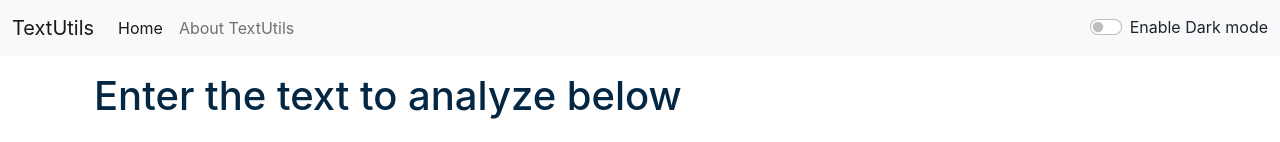
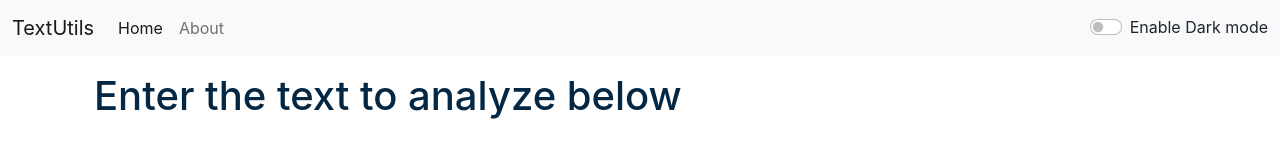
Before and after one commit to dubeycode/textutills, a React (Create React App) app in the folder textutills/: page / in a window 1280 px wide. Shown: the top 142 px of the page. Built offline with nearby package versions, Linux system fonts and the light colour scheme.

Commit message:
Add Router and route

```diff
--- a/textutills/package.json
+++ b/textutills/package.json
@@ -7,6 +7,7 @@
     "@testing-library/user-event": "^13.5.0",
     "react": "^19.1.1",
     "react-dom": "^19.1.1",
+    "react-router-dom": "^7.8.0",
     "react-scripts": "5.0.1",
     "web-vitals": "^2.1.4"
   },
--- a/textutills/src/App.js
+++ b/textutills/src/App.js
@@ -1,54 +1,67 @@
 import logo from "./logo.svg";
 import "./App.css";
 import Navbar from "./components/Navbar";
+import { About } from "./components/About";
 import { Textforms } from "./components/Textforms";
-import  {Alert}  from "./components/Alert";
+import { Alert } from "./components/Alert";
+import React, { useState } from 'react';
 
-import React, { useState } from 'react';
+import {
+  BrowserRouter as Router,
+  Routes,
+  Route,
+  Link
+} from "react-router-dom"
+
 
 function App() {
   const [mode, setMode] = useState('light'); //weather dark mode is enable or not
   const [alert, setAlert] = useState(null)
 
-  const showAlert=(message,type)=>{
+  const showAlert = (message, type) => {
     setAlert({
-      msg:message,
-      type:type
+      msg: message,
+      type: type
     })
-    setTimeout(()=>{
+    setTimeout(() => {
       setAlert(null)
-    },2000)
+    }, 2000)
   }
 
-  const toggleMode=()=>{
-    if(mode==='light'){
+  const toggleMode = () => {
+    if (mode === 'light') {
       setMode('dark');
-      document.body.style.backgroundColor='#042743';
-      showAlert("Dark Mode has been enabled","success");
-      document.title='TextUtils -Dark Mode';
+      document.body.style.backgroundColor = '#042743';
+      showAlert("Dark Mode has been enabled", "success");
+      document.title = 'TextUtils -Dark Mode';
       setInterval(() => {
-        document.title='TextUtils is  Amazing Webpage';
+        document.title = 'TextUtils is  Amazing Webpage';
       }, 2000);
       setInterval(() => {
-        document.title='Install textutills Now';
+        document.title = 'Install textutills Now';
       }, 1500);
 
     }
-    else{
+    else {
       setMode('light');
-      document.body.style.backgroundColor='white';
-      showAlert("Light Mode has been enabled","success");
-      document.title='TextUtils -Dark Mode';
+      document.body.style.backgroundColor = 'white';
+      showAlert("Light Mode has been enabled", "success");
+      document.title = 'TextUtils -Dark Mode';
     }
 
   }
   return (
     <>
-      <Navbar title="TextUtils" mode={mode} about="About TextUtils" toggleMode={toggleMode} />
-      <Alert alert={alert} />
-      <div className="container my-3">
-        <Textforms showAlert={showAlert} heading="Enter the text to analyze below" mode={mode}  />
-      </div>
+      <Router>
+        <Navbar title="TextUtils" mode={mode} about="About" toggleMode={toggleMode} />
+        <Alert alert={alert} />
+        <div className="container my-3">
+          <Routes>
+            <Route exact path="/about" element={< About />} />
+            <Route exact path="/" element={<Textforms showAlert={showAlert} heading="Enter the text to analyze below" mode={mode} />}/>
+          </Routes>
+        </div>
+      </Router>
     </>
   );
 }
--- a/textutills/src/components/Navbar.jsx
+++ b/textutills/src/components/Navbar.jsx
@@ -1,4 +1,6 @@
 import React from "react";
+import { Link } from "react-router-dom";
+
 import PropTypes from "prop-types";
 export default function Navbar(props) {
   return (
@@ -6,9 +8,9 @@
       className={`navbar navbar-expand-lg navbar-${props.mode} bg-${props.mode}`}
     >
       <div className="container-fluid">
-        <a className="navbar-brand" href="/">
+        <Link className="navbar-brand" to="/">
           {props.title}
-        </a>
+        </Link>
         <button
           className="navbar-toggler"
           type="button"
@@ -23,27 +25,16 @@
         <div className="collapse navbar-collapse" id="navbarSupportedContent">
           <ul className="navbar-nav me-auto mb-2 mb-lg-0">
             <li className="nav-item">
-              <a className="nav-link active" aria-current="page" href="/">
+              <Link className="nav-link active" aria-current="page" to="/">
                 Home
-              </a>
+              </Link>
             </li>
             <li className="nav-item">
-              <a className="nav-link" href="/">
+              <Link className="nav-link" to="/about">
                 {props.about}
-              </a>
+              </Link>
             </li>
           </ul>
-          {/* <form className="d-flex">
-              <input
-                className="form-control me-2"
-                type="search"
-                placeholder="Search"
-                aria-label="Search"
-              ></input>
-              <button className="btn btn-outline-success" type="submit">
-                Search
-              </button>
-            </form> */}
           <div className={`form-check form-switch  text-${props.mode==='light'?'dark':'light'}`}>
             <input
               className="form-check-input"
```
Also changed, not shown: 1 other file (tests, documents, lock files or other folders).
